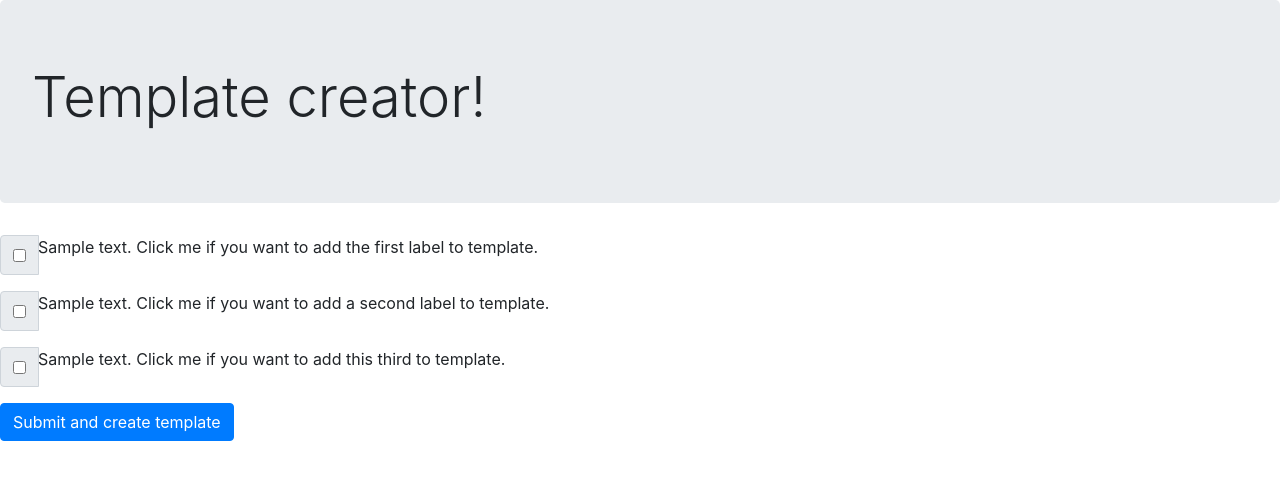
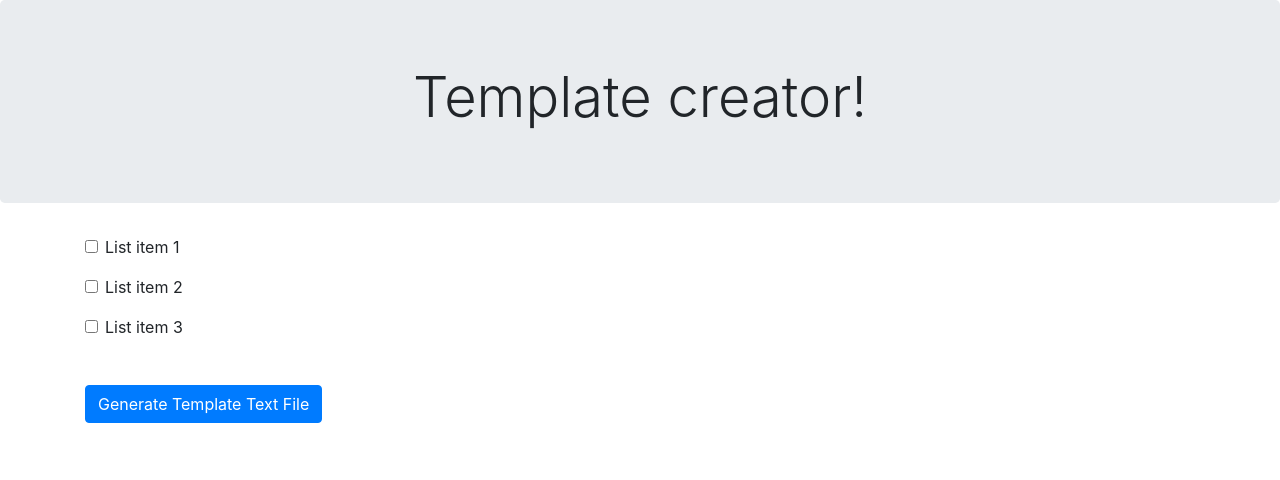
Before and after one commit to rhvdbergh/template_creator, a website: page index.html in a window 1280 px wide. Drawn offline with nearby package versions, Linux system fonts and the light colour scheme.

Commit message:
add form, generate text btn

```diff
--- /dev/null
+++ b/css/custom.css
@@ -0,0 +1,7 @@
+.jumbotron h1 {
+    text-align: center;
+}
+
+.btn-generate {
+    margin-top: 30px;
+}
--- a/index.html
+++ b/index.html
@@ -8,46 +8,37 @@
     <!-- Bootstrap CSS -->
     <link rel="stylesheet" href="https://stackpath.bootstrapcdn.com/bootstrap/4.1.3/css/bootstrap.min.css" integrity="sha384-MCw98/SFnGE8fJT3GXwEOngsV7Zt27NXFoaoApmYm81iuXoPkFOJwJ8ERdknLPMO" crossorigin="anonymous">
 
+    <!-- Custom CSS -->
+    <link rel="stylesheet" href="./css/custom.css">
+
     <title>Template creator</title>
   </head>
   <body>
 
       <!-- Heading -->
     <div class="jumbotron ">
-        <h1 class="display-4 justify-content-center">Template creator!</h1>
+        <h1 class="display-4">Template creator!</h1>
       </div>
 
-    <!-- Checkboxes -->
-    <div class="input-group mb-3">
-        <div class="input-group-prepend">
-          <div class="input-group-text">
-            <input type="checkbox" aria-label="Checkbox for following text input">
-          </div>
+    <!-- Content area -->
+    <div class="container">
+      <!-- Checkboxes -->
+
+      <form>
+        <div class="form-group form-check">
+          <input type="checkbox" class="form-check-input" id="exampleCheck1">
+          <label class="form-check-label" for="exampleCheck1">List item 1</label>
         </div>
-        <p>Sample text. Click me if you want to add the first label to template.</p>
-    </div>
-
-    <div class="input-group mb-3">
-      <div class="input-group-prepend">
-        <div class="input-group-text">
-          <input type="checkbox" aria-label="Checkbox for following text input">
+        <div class="form-group form-check">
+          <input type="checkbox" class="form-check-input" id="exampleCheck2">
+          <label class="form-check-label" for="exampleCheck1">List item 2</label>
         </div>
-      </div>
-      <p>Sample text. Click me if you want to add a second label to template.</p>
-    </div>
-
-    <div class="input-group mb-3">
-      <div class="input-group-prepend">
-        <div class="input-group-text">
-          <input type="checkbox" aria-label="Checkbox for following text input">
+        <div class="form-group form-check">
+          <input type="checkbox" class="form-check-input" id="exampleCheck3">
+          <label class="form-check-label" for="exampleCheck1">List item 3</label>
         </div>
-      </div>
-      <p>Sample text. Click me if you want to add this third to template.</p>
-    </div>
-
-    <!-- Submit button -->
-        <button type="button" class="btn btn-primary">Submit and create template</button>
-
+        <button type="submit" class="btn btn-primary btn-generate">Generate Template Text File</button>
+      </form>
 
     <!-- Optional JavaScript -->
     <!-- jQuery first, then Popper.js, then Bootstrap JS -->
```
